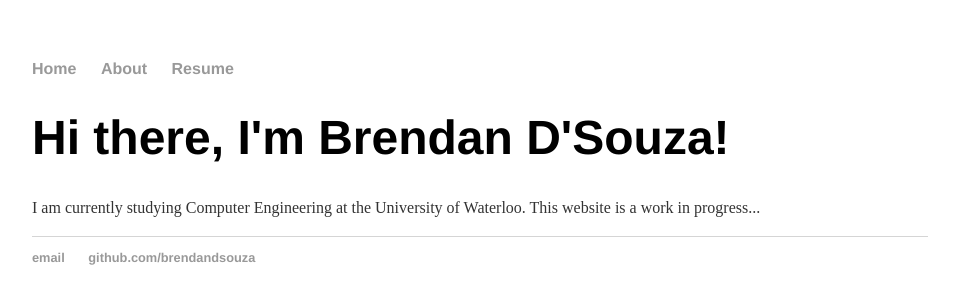
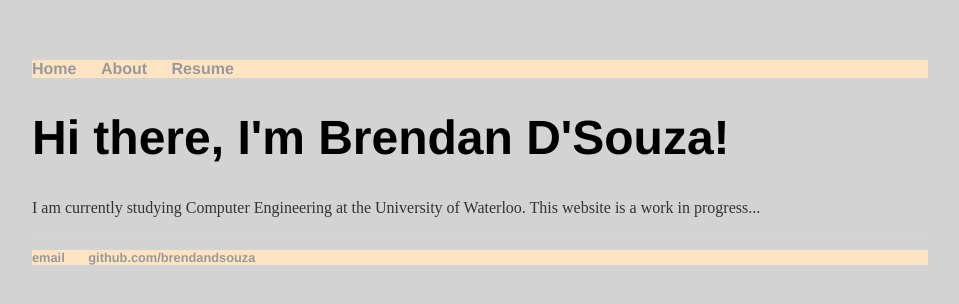
Before and after one commit to brendandsouza/brendandsouza.github.io, a Jekyll site: the page built from index.html, in a window 1280 px wide. Shown: the top 304 px of the page, without its empty margins (160-1119 px from the left). Built offline with Jekyll 4.4.1, drawn with Linux system fonts in a browser that asks for light colours; nearby versions of some CDN libraries.

Commit message:
colour updates

```diff
--- a/css/main.css
+++ b/css/main.css
@@ -1,12 +1,14 @@
 body {
     margin: 60px auto;
     width: 70%;
+    background-color: lightgrey;
 }
 nav ul, footer ul {
     font-family:'Helvetica', 'Arial', 'Sans-Serif';
     padding: 0px;
     list-style: none;
     font-weight: bold;
+    background-color: bisque;
 }
 nav ul li, footer ul li {
     display: inline;
```
